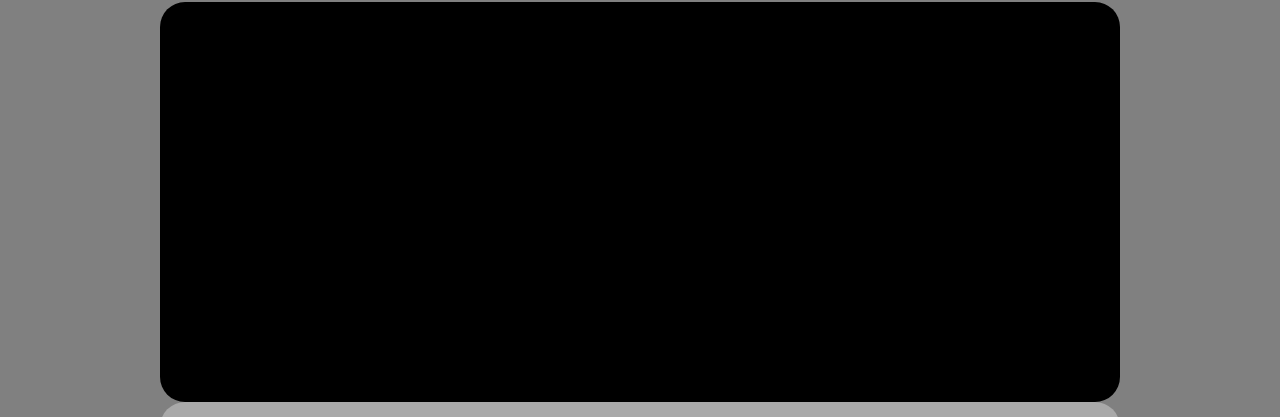
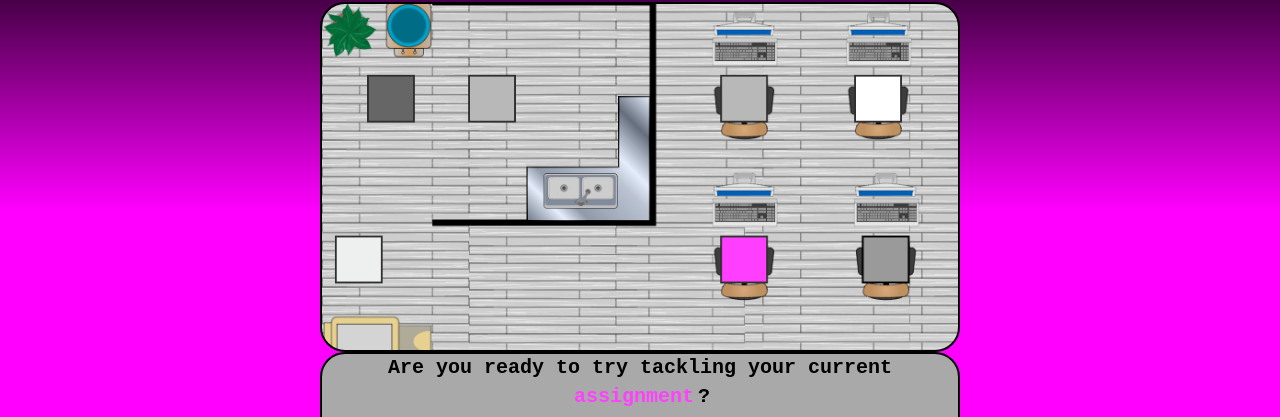
Before and after one commit to nsbitani/lineuponline, a plain HTML site: page index.html in a window 1280 px wide. Shown: the part 83-500 px from the top of the page. Drawn offline with nearby package versions, Linux system fonts and the light colour scheme.

Commit message:
final wit demo

```diff
--- a/index.js
+++ b/index.js
@@ -33,5 +33,6 @@ $(document).ready(function(){
         $("#next").click(function(){
             $("#yay").addClass('hidden');
             $("#lineup").removeClass('hidden');
+            document.getElementById('main').style.backgroundImage="url(LULBoss.png)";
         });
     });
--- a/main.css
+++ b/main.css
@@ -1,5 +1,9 @@
 body{
 	background-color: grey;
+	background: -webkit-linear-gradient(black, magenta 50%); /* For Safari 5.1 to 6.0 */
+	background: -o-linear-gradient(white, grey); /* For Opera 11.1 to 12.0 */
+	background: -moz-linear-gradient(white, grey); /* For Firefox 3.6 to 15 */
+	background: linear-gradient(black, magenta 50%); /* Standard syntax */
 	font-family: 'Courier New', Courier, 'Lucida Sans Typewriter', 'Lucida Typewriter', monospace;
 }
 
@@ -29,16 +33,19 @@ mark{
 
 #main{
 	margin: auto;
-	width: 75%;
-	height: 400px;
-	background-color: black;
+	width: 50%;
+	height: 350px;
+	border: 2px solid black;
 	border-radius: 25px;
+	background-image: url('LULoffice.png');
+	background-size:100%;
 }
 
 #info{
+	border: 2px solid black;
 	text-align: center;
 	margin: auto;
-	width: 75%;
+	width: 50%;
 	height: 100px;
 	background-color: darkgrey;
 	border-radius: 25px;
@@ -46,7 +53,7 @@ mark{
 }
 
 .footer {
-    background: grey;
+    /*background: grey;*/
     padding: 10px 0;
 }
 
```
Also changed, not shown: LULBoss.png (added), LULoffice.png (added).
